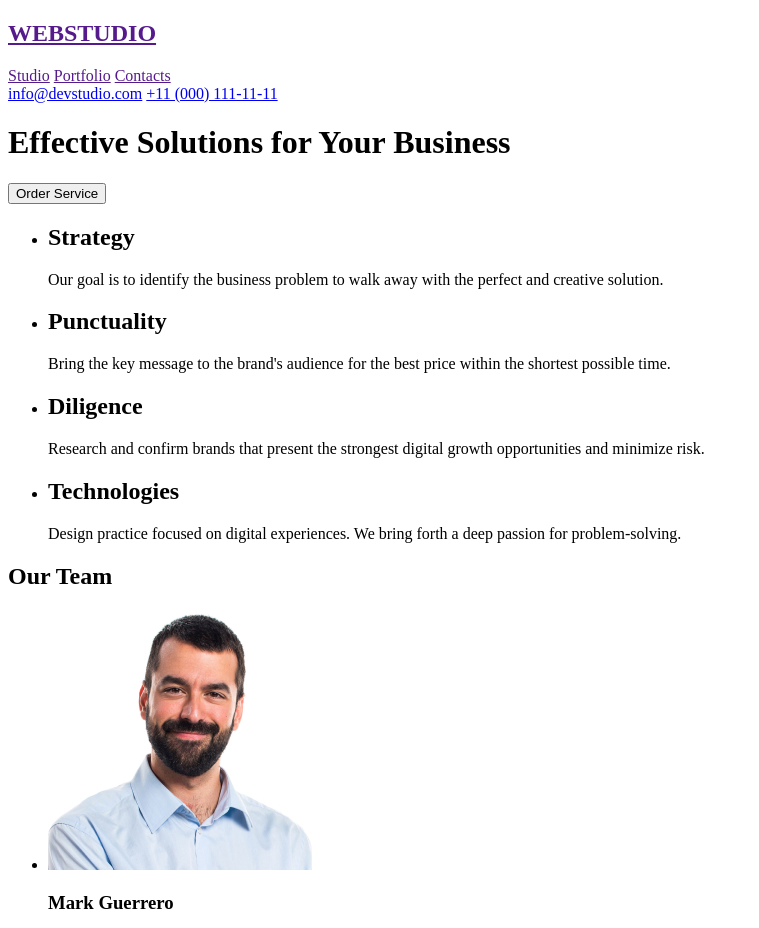
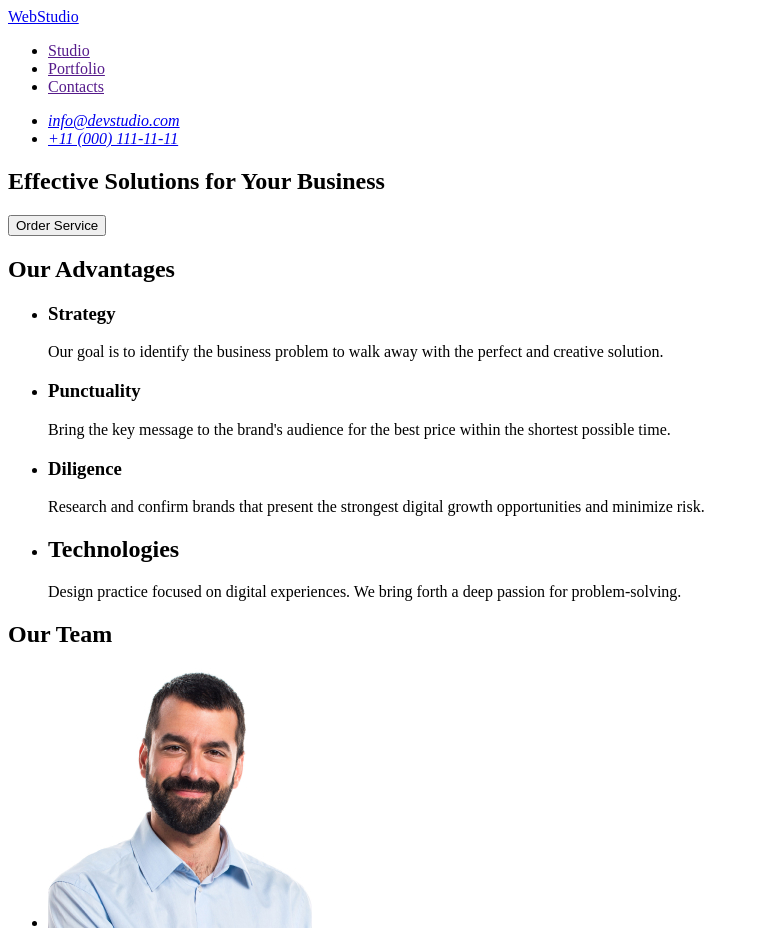
Before and after one commit to Szyszeekk/goit-markup-hw-01, a plain HTML site: page index.html in a window 1280 px wide. Shown: the top 928 px of the page, without its empty margins (0-759 px from the left). Drawn offline with Linux system fonts and the light colour scheme.

Commit message:
Update index.html

```diff
--- a/index.html
+++ b/index.html
@@ -8,35 +8,45 @@
 
   <body>
     <header>
-      <h2><a href="">WEBSTUDIO</a></h2>
       <nav>
-        <a href="">Studio</a>
-        <a href="">Portfolio</a>
-        <a href="">Contacts</a>
+        <a href="./index.html">WebStudio</a>
+        <ul>
+          <li><a href="">Studio</a></li>
+          <li><a href="">Portfolio</a></li>
+          <li><a href="">Contacts</a></li>
+        </ul>
       </nav>
-      <a href="mailto:info@devstudio.com">info@devstudio.com</a>
-      <a href="tel:+110001111111">+11 (000) 111-11-11</a>
+      <address>
+        <ul>
+          <li><a href="mailto:info@devstudio.com">info@devstudio.com</a></li>
+          <li><a href="tel:+110001111111">+11 (000) 111-11-11</a></li>
+        </ul>
+      </address>
     </header>
     <main>
+      <section>
         <h1>Effective Solutions for Your Business</h1>
         <button type="button">Order Service</button>
+      </section>
+      <section>
+        <h2>Our Advantages</h2>
         <ul>
           <li>
-          <h2>Strategy</h2>
+            <h3>Strategy</h3>
             <p>
               Our goal is to identify the business problem to walk away with the
               perfect and creative solution.
             </p>
           </li>
           <li>
-          <h2>Punctuality</h2>
+            <h3>Punctuality</h3>
             <p>
               Bring the key message to the brand's audience for the best price
               within the shortest possible time.
             </p>
           </li>
           <li>
-          <h2>Diligence</h2>
+            <h3>Diligence</h3>
             <p>
               Research and confirm brands that present the strongest digital
               growth opportunities and minimize risk.
@@ -50,6 +60,8 @@
             </p>
           </li>
         </ul>
+      </section>
+      <section>
         <h2>Our Team</h2>
         <ul>
           <li>
@@ -89,9 +101,10 @@
             <p>UI Designer</p>
           </li>
         </ul>
+      </section>
     </main>
     <footer>
-      <h2><a href="">WEBSTUDIO</a></h2>
+      <a href="index.html">WebStudio</a>
       <p>
         Increase the flow of customers and sales for your business with digital
         marketing & growth solutions.
```
Lines whose indentation alone changed are shown as unchanged.
